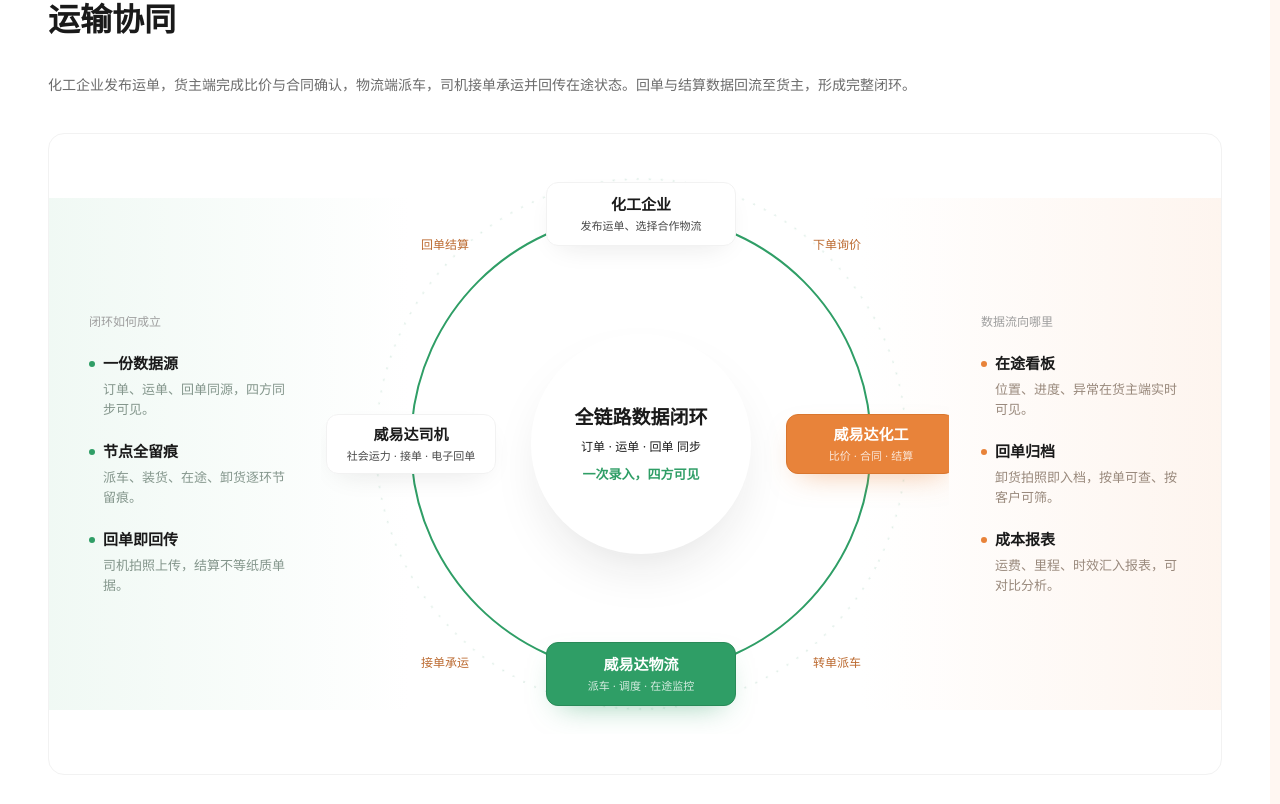
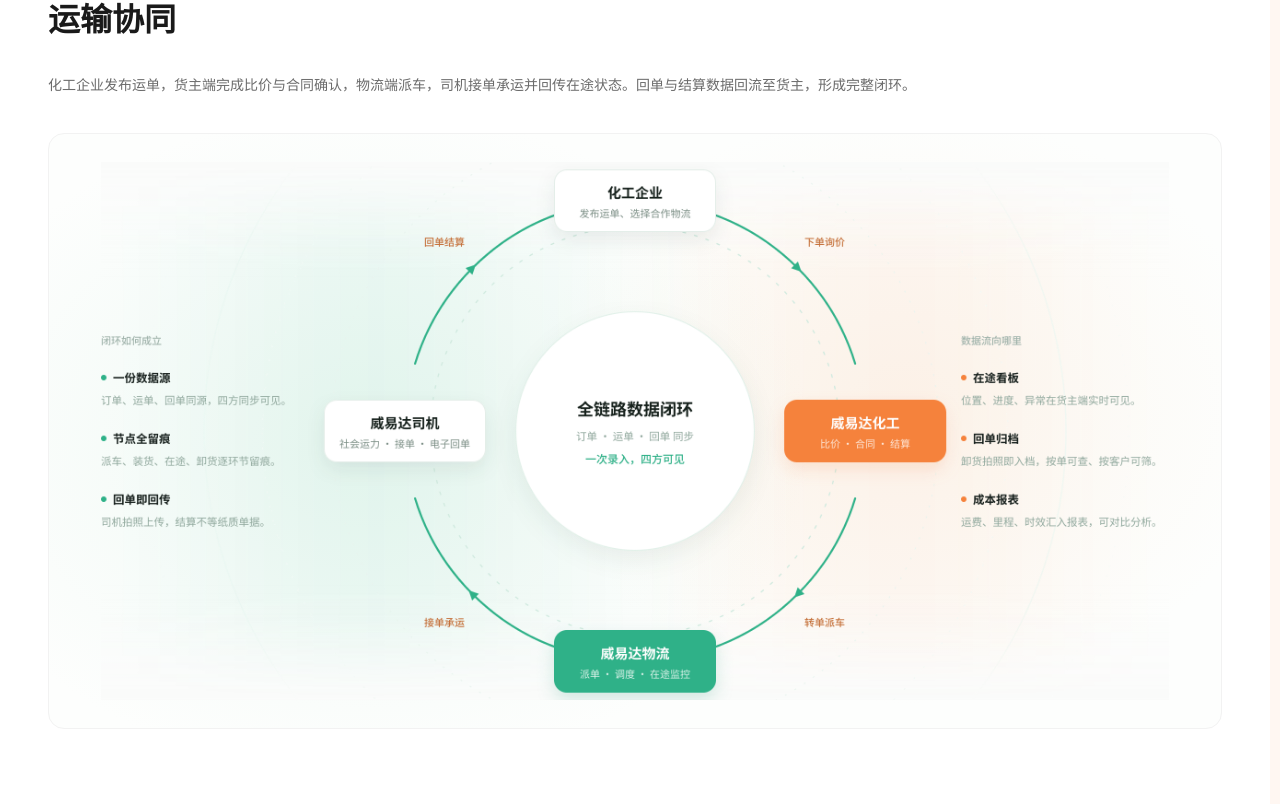
Before and after one commit to KaysonSugar/official-website, a Vue app: page / in a window 1280 px wide. Shown: the part 7416-8220 px from the top of the page. Built offline with nearby package versions, Linux system fonts and the light colour scheme.

Commit message:
refactor: 第八屏改用设计整图 collab-flow.png，面板加原型同款色晕背景

```diff
--- a/src/components/sections/TransportCollabSection.vue
+++ b/src/components/sections/TransportCollabSection.vue
@@ -7,35 +7,14 @@
 <script setup lang="ts">
 import { onMounted, ref } from 'vue'
 import { siteConfig } from '@/config/site'
+import collabImg from '@/assets/home/images/collab-flow.png'
 
 /**
  * 第八屏：运输协同（原型 08）。
- * 环形闭环图：中央大圆 + 四节点卡 + SVG 圆环（四段弧带顺时针箭头）+ 左右两组列表。
- * Ring Wrap.png 里的文字是位图不搬（文字按约定进 site.ts），底色彩带用 CSS 渐变重画。
+ * 环形闭环图直接用设计导出的整图（collab-flow.png，文字都在图里），
+ * 组件只负责标题区和面板的背景色晕。
  */
 const { collab } = siteConfig
-
-// 节点卡定位：画布 640×560，环心 (320,270) 半径 230，卡压在环的四个基点上
-const posClass: Record<string, string> = {
-  top: 'left-[225px] top-[8px] h-[64px] w-[190px]',
-  right: 'left-[465px] top-[240px] h-[60px] w-[170px]',
-  bottom: 'left-[225px] top-[468px] h-[64px] w-[190px]',
-  left: 'left-[5px] top-[240px] h-[60px] w-[170px]',
-}
-
-// 角标位置：环外四个 45° 角，避开与节点卡重叠
-const labelPos = [
-  'right-[100px] top-[62px]', // 下单询价（右上）
-  'right-[100px] bottom-[62px]', // 转单派车（右下）
-  'left-[100px] bottom-[62px]', // 接单承运（左下）
-  'left-[100px] top-[62px]', // 回单结算（左上）
-]
-
-const cardTone: Record<string, string> = {
-  plain: 'border border-ink-100 bg-white text-ink-900 shadow-[0_10px_30px_-14px_rgba(26,26,26,0.14)]',
-  orange: 'border border-[#d9762e] bg-[#e8833a] text-white shadow-[0_12px_30px_-14px_rgba(232,131,58,0.55)]',
-  green: 'border border-[#298a58] bg-[#2f9e66] text-white shadow-[0_12px_30px_-14px_rgba(47,158,102,0.55)]',
-}
 
 // 和前几屏同一套：IntersectionObserver 滚进来才播入场
 const root = ref<HTMLElement>()
@@ -87,124 +66,21 @@ onMounted(() => {
         {{ collab.desc }}
       </p>
 
-      <!-- 闭环图面板：白底描边卡，左右两块淡色底（左绿右橙）对应两侧列表的氛围 -->
+      <!-- 闭环图面板：整图铺在色晕底上。
+           色晕按原型逐点采样定的：左绿右橙都很淡（峰值约 #f0f9f4 / #fbf7f2），
+           峰不在边缘——左绿在 27% 宽、右橙在 73% 宽处，两端渐隐成中性白 -->
       <div
-        class="reveal relative mt-[36px] overflow-hidden rounded-[16px] border border-ink-100 bg-white p-[24px] sm:p-[40px]"
+        class="collab-bg reveal relative mt-[36px] overflow-hidden rounded-[16px] border border-ink-100 p-[16px] sm:p-[28px]"
         style="--d: 240ms"
       >
-        <div
-          class="pointer-events-none absolute -left-[120px] top-[10%] h-[80%] w-[480px] bg-[linear-gradient(90deg,rgba(233,246,239,0.9)_0%,rgba(233,246,239,0)_100%)]"
-          aria-hidden="true"
-        />
-        <div
-          class="pointer-events-none absolute -right-[120px] top-[10%] h-[80%] w-[480px] bg-[linear-gradient(270deg,rgba(253,240,231,0.9)_0%,rgba(253,240,231,0)_100%)]"
-          aria-hidden="true"
-        />
-
-        <div class="relative grid gap-[32px] lg:grid-cols-[200px_1fr_200px] lg:items-center">
-          <!-- 左列：闭环如何成立（绿点） -->
-          <div>
-            <p class="reveal text-[12px] leading-[18px] text-ink-400" style="--d: 480ms">
-              {{ collab.left.group }}
-            </p>
-            <div
-              v-for="(item, i) in collab.left.items"
-              :key="item.title"
-              class="reveal mt-[22px]"
-              :style="{ '--d': `${520 + i * 80}ms` }"
-            >
-              <p class="flex items-center gap-[8px] text-[15px] font-bold leading-[22px] text-ink-900">
-                <span class="h-[6px] w-[6px] shrink-0 rounded-full bg-[#2f9e66]" aria-hidden="true" />
-                {{ item.title }}
-              </p>
-              <p class="mt-[4px] pl-[14px] text-[13px] leading-[20px] text-[#84968c]">
-                {{ item.desc }}
-              </p>
-            </div>
-          </div>
-
-          <!-- 环形图：固定 640×560 画布，窄屏横向滚动看全 -->
-          <div class="overflow-x-auto">
-            <div class="relative mx-auto h-[560px] w-[640px] min-w-[640px]">
-              <!-- 圆环：四段弧 + 顺时针箭头；虚线装饰圆慢转 -->
-              <svg viewBox="0 0 640 560" class="absolute inset-0 h-full w-full" aria-hidden="true">
-                <circle
-                  class="orbit"
-                  cx="320"
-                  cy="270"
-                  r="265"
-                  fill="none"
-                  stroke="#dfeee7"
-                  stroke-width="1.5"
-                  stroke-dasharray="2 10"
-                />
-                <path class="arc" style="--d: 480ms" d="M 340.05 40.87 A 230 230 0 0 1 549.13 249.95" />
-                <path class="arc" style="--d: 560ms" d="M 549.13 290.05 A 230 230 0 0 1 340.05 499.13" />
-                <path class="arc" style="--d: 640ms" d="M 299.95 499.13 A 230 230 0 0 1 90.87 290.05" />
-                <path class="arc" style="--d: 720ms" d="M 90.87 249.95 A 230 230 0 0 1 299.95 40.87" />
-                <polygon class="arc-arrow" style="--d: 900ms" points="0,-4.5 9,0 0,4.5" transform="translate(549.13 249.95) rotate(85)" />
-                <polygon class="arc-arrow" style="--d: 960ms" points="0,-4.5 9,0 0,4.5" transform="translate(340.05 499.13) rotate(175)" />
-                <polygon class="arc-arrow" style="--d: 1020ms" points="0,-4.5 9,0 0,4.5" transform="translate(90.87 290.05) rotate(265)" />
-                <polygon class="arc-arrow" style="--d: 1080ms" points="0,-4.5 9,0 0,4.5" transform="translate(299.95 40.87) rotate(355)" />
-              </svg>
-
-              <!-- 流转角标：环外四角，橙色小字 -->
-              <p
-                v-for="(label, i) in collab.labels"
-                :key="label"
-                class="reveal absolute text-[12px] font-medium leading-[18px] text-[#bc6a30]"
-                :class="labelPos[i]"
-                :style="{ '--d': `${860 + i * 60}ms` }"
-              >
-                {{ label }}
-              </p>
-
-              <!-- 中央大圆 -->
-              <div
-                class="reveal absolute left-[210px] top-[160px] flex h-[220px] w-[220px] flex-col items-center justify-center rounded-full bg-white text-center shadow-[0_24px_60px_-24px_rgba(26,26,26,0.18)]"
-                style="--d: 560ms"
-              >
-                <p class="text-[19px] font-bold leading-[28px] text-ink-900">{{ collab.center.title }}</p>
-                <p class="mt-[6px] text-[12px] leading-[18px] text-ink-500">{{ collab.center.sub }}</p>
-                <p class="mt-[8px] text-[13px] font-semibold leading-[20px] text-[#2f9e66]">
-                  {{ collab.center.highlight }}
-                </p>
-              </div>
-
-              <!-- 四个节点卡，顺时针依次浮入 -->
-              <div
-                v-for="(node, i) in collab.nodes"
-                :key="node.title"
-                class="reveal absolute flex flex-col items-center justify-center rounded-[12px] px-[12px] text-center"
-                :class="[posClass[node.pos], cardTone[node.tone]]"
-                :style="{ '--d': `${620 + i * 80}ms` }"
-              >
-                <p class="text-[15px] font-bold leading-[22px]">{{ node.title }}</p>
-                <p class="mt-[2px] text-[11px] leading-[16px] opacity-80">{{ node.sub }}</p>
-              </div>
-            </div>
-          </div>
-
-          <!-- 右列：数据流向哪里（橙点） -->
-          <div>
-            <p class="reveal text-[12px] leading-[18px] text-ink-400" style="--d: 500ms">
-              {{ collab.right.group }}
-            </p>
-            <div
-              v-for="(item, i) in collab.right.items"
-              :key="item.title"
-              class="reveal mt-[22px]"
-              :style="{ '--d': `${560 + i * 80}ms` }"
-            >
-              <p class="flex items-center gap-[8px] text-[15px] font-bold leading-[22px] text-ink-900">
-                <span class="h-[6px] w-[6px] shrink-0 rounded-full bg-[#e8833a]" aria-hidden="true" />
-                {{ item.title }}
-              </p>
-              <p class="mt-[4px] pl-[14px] text-[13px] leading-[20px] text-[#99897c]">
-                {{ item.desc }}
-              </p>
-            </div>
-          </div>
+        <!-- 整图 4848×2336（约 2.08:1），随面板宽度缩放；窄屏横向滚动保文字可读 -->
+        <div class="overflow-x-auto">
+          <img
+            :src="collabImg"
+            alt="运输协同闭环流程图：化工企业、威易达化工、威易达物流、威易达司机四方围绕全链路数据闭环流转"
+            class="mx-auto block w-full min-w-[980px] max-w-[1240px]"
+            draggable="false"
+          />
         </div>
       </div>
     </div>
@@ -212,58 +88,12 @@ onMounted(() => {
 </template>
 
 <style scoped>
-/* 弧线生长：用 dashoffset 从整段弧长收到 0，滚进来才画；
-   弧长 = 230 × 80° ≈ 321，dasharray 给 322 留一点余量 */
-.arc {
-  fill: none;
-  stroke: #2f9e66;
-  stroke-width: 2;
-  stroke-linecap: round;
-  stroke-dasharray: 322;
-  stroke-dashoffset: 322;
-}
-
-.in .arc {
-  animation: collab-draw 0.9s cubic-bezier(0.22, 1, 0.36, 1) forwards;
-  animation-delay: var(--d, 0ms);
-}
-
-@keyframes collab-draw {
-  to {
-    stroke-dashoffset: 0;
-  }
-}
-
-/* 箭头跟在弧后面淡入 */
-.arc-arrow {
-  opacity: 0;
-}
-
-.in .arc-arrow {
-  animation: collab-fade 0.4s ease-out forwards;
-  animation-delay: var(--d, 0ms);
-}
-
-@keyframes collab-fade {
-  to {
-    opacity: 1;
-  }
-}
-
-/* 虚线装饰圆慢转（infinite 动画，reduced-motion 里必须关掉）；
-   transform-origin 要用像素值指到环心，百分比在 SVG 里不生效 */
-.orbit {
-  transform-origin: 320px 270px;
-}
-
-.in .orbit {
-  animation: collab-spin 90s linear infinite;
-}
-
-@keyframes collab-spin {
-  to {
-    transform: rotate(360deg);
-  }
+/* 面板底色：近白打底，两团径向色晕按原型峰值色 #f0f9f4（绿）/ #fbf7f2（暖）取值 */
+.collab-bg {
+  background:
+    radial-gradient(38% 56% at 27% 52%, rgba(226, 244, 235, 0.55) 0%, rgba(226, 244, 235, 0) 100%),
+    radial-gradient(32% 50% at 73% 46%, rgba(250, 238, 224, 0.45) 0%, rgba(250, 238, 224, 0) 100%),
+    #fdfefd;
 }
 
 /* 入场跟前几屏同一套：.in 触发一次性动画，延迟走行内 --d */
@@ -285,22 +115,11 @@ onMounted(() => {
 }
 
 @media (prefers-reduced-motion: reduce) {
-  .arc {
-    stroke-dashoffset: 0;
-  }
-
-  .arc-arrow,
   .reveal {
     opacity: 1;
   }
 
-  .in .arc,
-  .in .arc-arrow,
   .in .reveal {
-    animation: none;
-  }
-
-  .in .orbit {
     animation: none;
   }
 }
--- a/src/config/site.ts
+++ b/src/config/site.ts
@@ -221,8 +221,8 @@ export interface SiteConfig {
     /** 底部汇合提示条文案 */
     note: string
   }
-  // 原型 08：运输协同。环形闭环图用 SVG + HTML 还原（Ring Wrap.png 里的文字是位图，
-  // 按约定文字走 HTML；图里那层低透明彩带不搬，底色用 CSS 渐变重画）
+  // 原型 08：运输协同。环形闭环图直接用设计导出的整图（collab-flow.png），
+  // 文字都在图里，这里只留标题区文案；面板背景色晕由组件画
   collab: {
     /** 标题上方的橙色眉题（英文 / 中文） */
     eyebrow: string
@@ -230,16 +230,6 @@ export interface SiteConfig {
     title: string
     /** 标题下的两行说明 */
     desc: string
-    /** 中央大圆文案 */
-    center: { title: string; sub: string; highlight: string }
-    /** 环上四个节点卡，顺序即入场顺序（上 → 右 → 下 → 左，顺时针） */
-    nodes: { title: string; sub: string; tone: 'plain' | 'orange' | 'green'; pos: 'top' | 'right' | 'bottom' | 'left' }[]
-    /** 环上四个流转角标，顺时针：右上 / 右下 / 左下 / 左上 */
-    labels: string[]
-    /** 左列：绿点列表 */
-    left: { group: string; items: { title: string; desc: string }[] }
-    /** 右列：橙点列表 */
-    right: { group: string; items: { title: string; desc: string }[] }
   }
   /** 页面底部的行动号召区（首页与全部内页共用同一份文案） */
   cta: {
@@ -639,34 +629,6 @@ export const siteConfig: SiteConfig = {
     eyebrow: 'COLLABORATION / 运输协同流程图',
     title: '运输协同',
     desc: '化工企业发布运单，货主端完成比价与合同确认，物流端派车，司机接单承运并回传在途状态。回单与结算数据回流至货主，形成完整闭环。',
-    center: {
-      title: '全链路数据闭环',
-      sub: '订单 · 运单 · 回单 同步',
-      highlight: '一次录入，四方可见',
-    },
-    nodes: [
-      { title: '化工企业', sub: '发布运单、选择合作物流', tone: 'plain', pos: 'top' },
-      { title: '威易达化工', sub: '比价 · 合同 · 结算', tone: 'orange', pos: 'right' },
-      { title: '威易达物流', sub: '派车 · 调度 · 在途监控', tone: 'green', pos: 'bottom' },
-      { title: '威易达司机', sub: '社会运力 · 接单 · 电子回单', tone: 'plain', pos: 'left' },
-    ],
-    labels: ['下单询价', '转单派车', '接单承运', '回单结算'],
-    left: {
-      group: '闭环如何成立',
-      items: [
-        { title: '一份数据源', desc: '订单、运单、回单同源，四方同步可见。' },
-        { title: '节点全留痕', desc: '派车、装货、在途、卸货逐环节留痕。' },
-        { title: '回单即回传', desc: '司机拍照上传，结算不等纸质单据。' },
-      ],
-    },
-    right: {
-      group: '数据流向哪里',
-      items: [
-        { title: '在途看板', desc: '位置、进度、异常在货主端实时可见。' },
-        { title: '回单归档', desc: '卸货拍照即入档，按单可查、按客户可筛。' },
-        { title: '成本报表', desc: '运费、里程、时效汇入报表，可对比分析。' },
-      ],
-    },
   },
   cta: {
     title: '约一次 30 分钟的线上演示',
```
Also changed, not shown: src/assets/home/images/collab-flow.png (renamed from src/assets/home/images/Ring Wrap.png).
